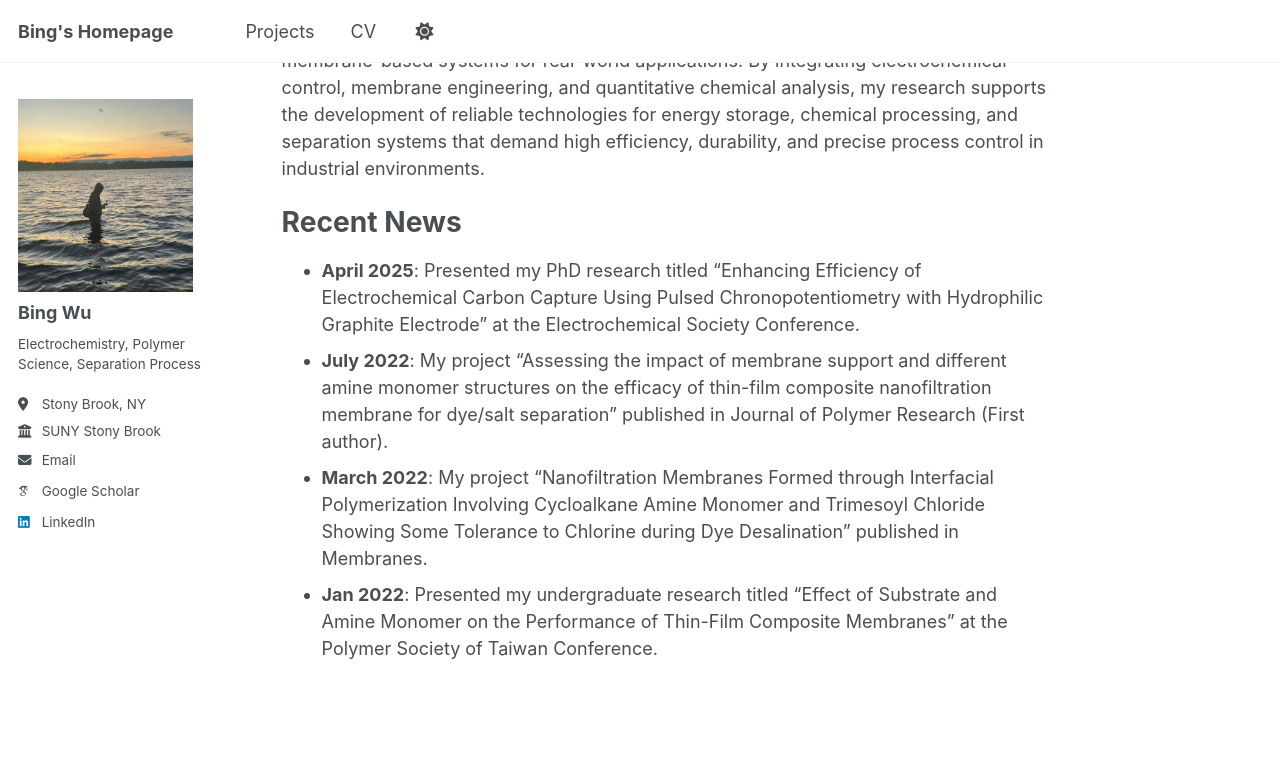
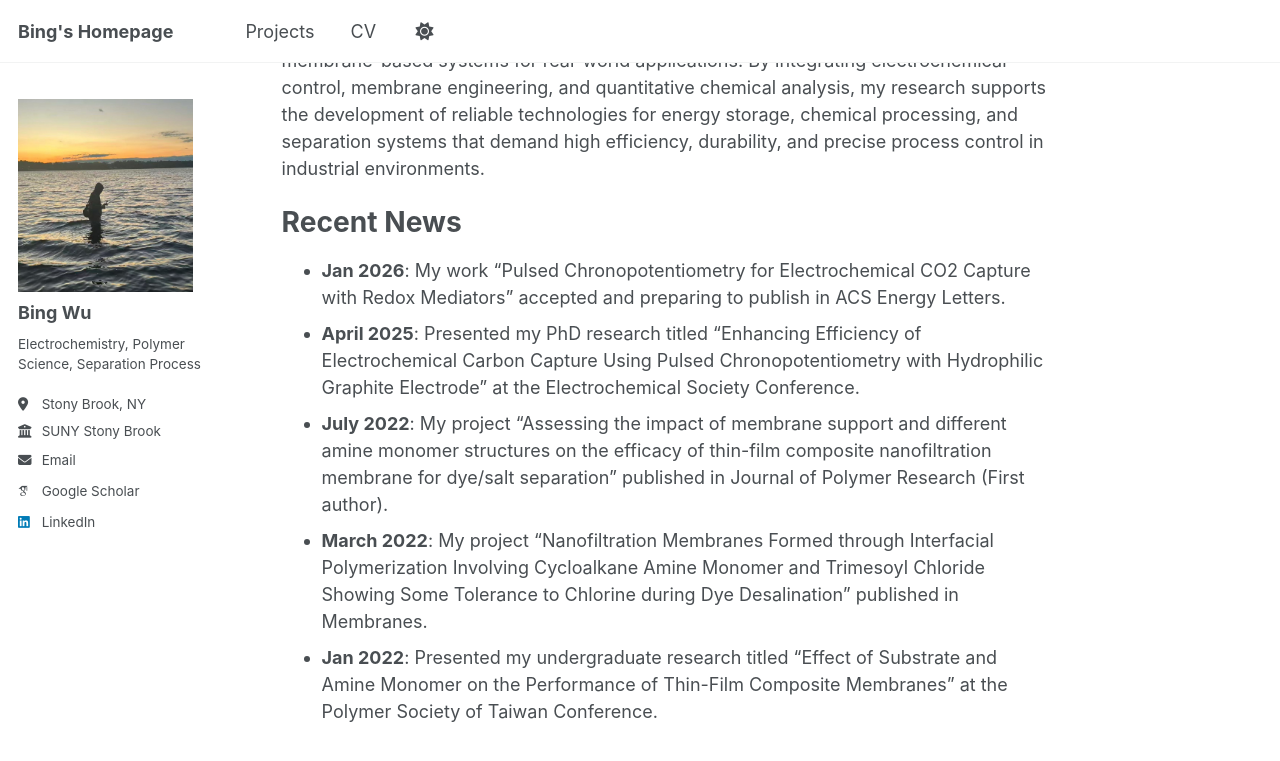
Before and after one commit to Bing-H-WU/Bing-H-WU.github.io, a Jekyll site: the page built from _pages/about.md, in a window 1280 px wide and 900 px high, scrolled down 1102 px. Shown: the top 761 px of the window. Built offline with Jekyll 4.4.1, drawn with Linux system fonts in a browser that asks for light colours; some web fonts are replaced; a script that is not in the unit is left out.

Commit message:
Add Jan 2026 recent news item

```diff
--- a/_pages/about.md
+++ b/_pages/about.md
@@ -21,6 +21,7 @@ Looking ahead, my work aims to advance robust and scalable electrochemical and m
 
 Recent News
 ======
+- **Jan 2026**: My work "Pulsed Chronopotentiometry for Electrochemical CO2 Capture with Redox Mediators" accepted and preparing to publish in ACS Energy Letters.
 - **April 2025**: Presented my PhD research titled "Enhancing Efficiency of Electrochemical Carbon Capture Using Pulsed Chronopotentiometry with Hydrophilic Graphite Electrode" at the Electrochemical Society Conference.
 - **July 2022**: My project "Assessing the impact of membrane support and different amine monomer structures on the efficacy of thin-film composite nanofiltration membrane for dye/salt separation" published in Journal of Polymer Research (First author).
 - **March 2022**: My project "Nanofiltration Membranes Formed through Interfacial Polymerization Involving Cycloalkane Amine Monomer and Trimesoyl Chloride Showing Some Tolerance to Chlorine during Dye Desalination" published in Membranes.
```
